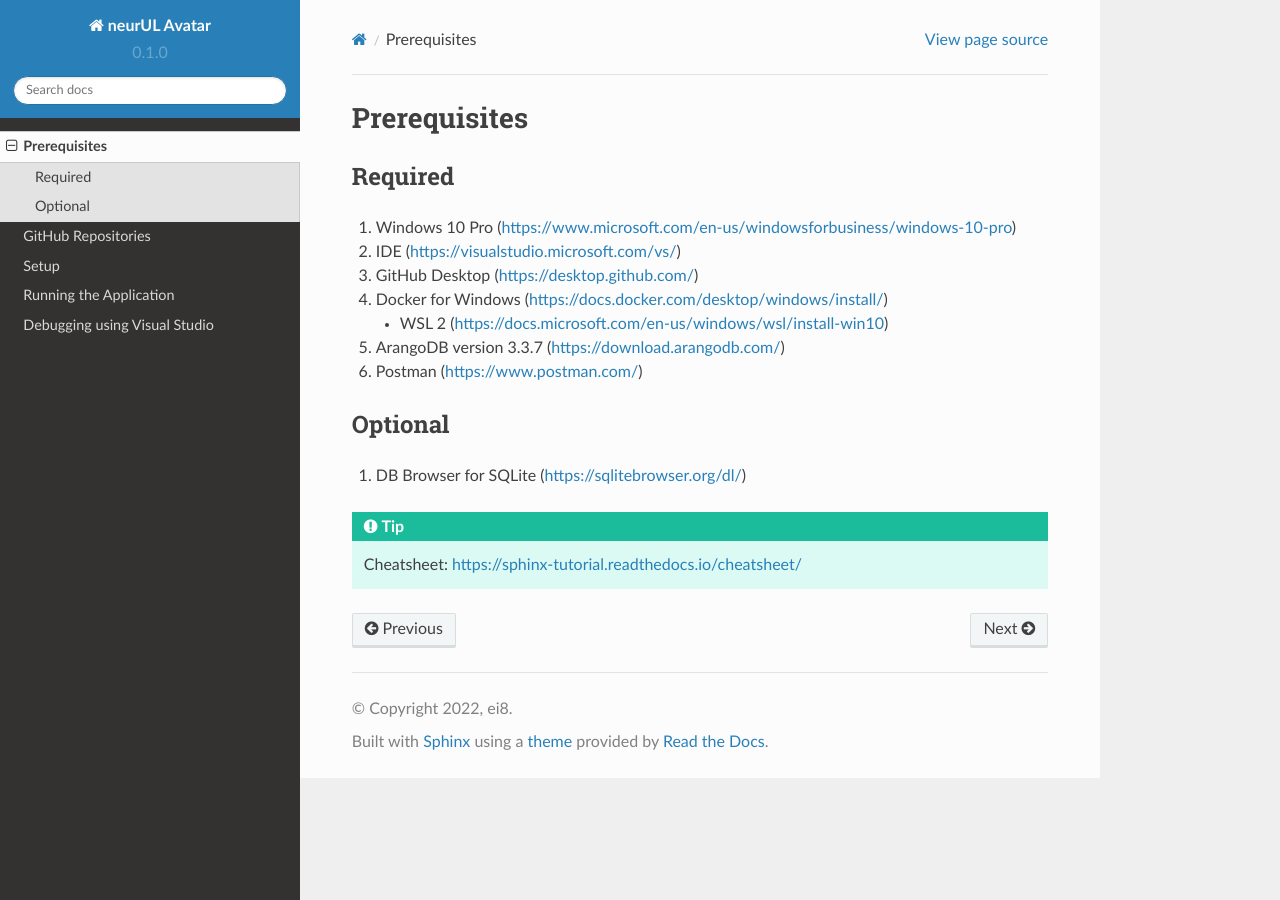
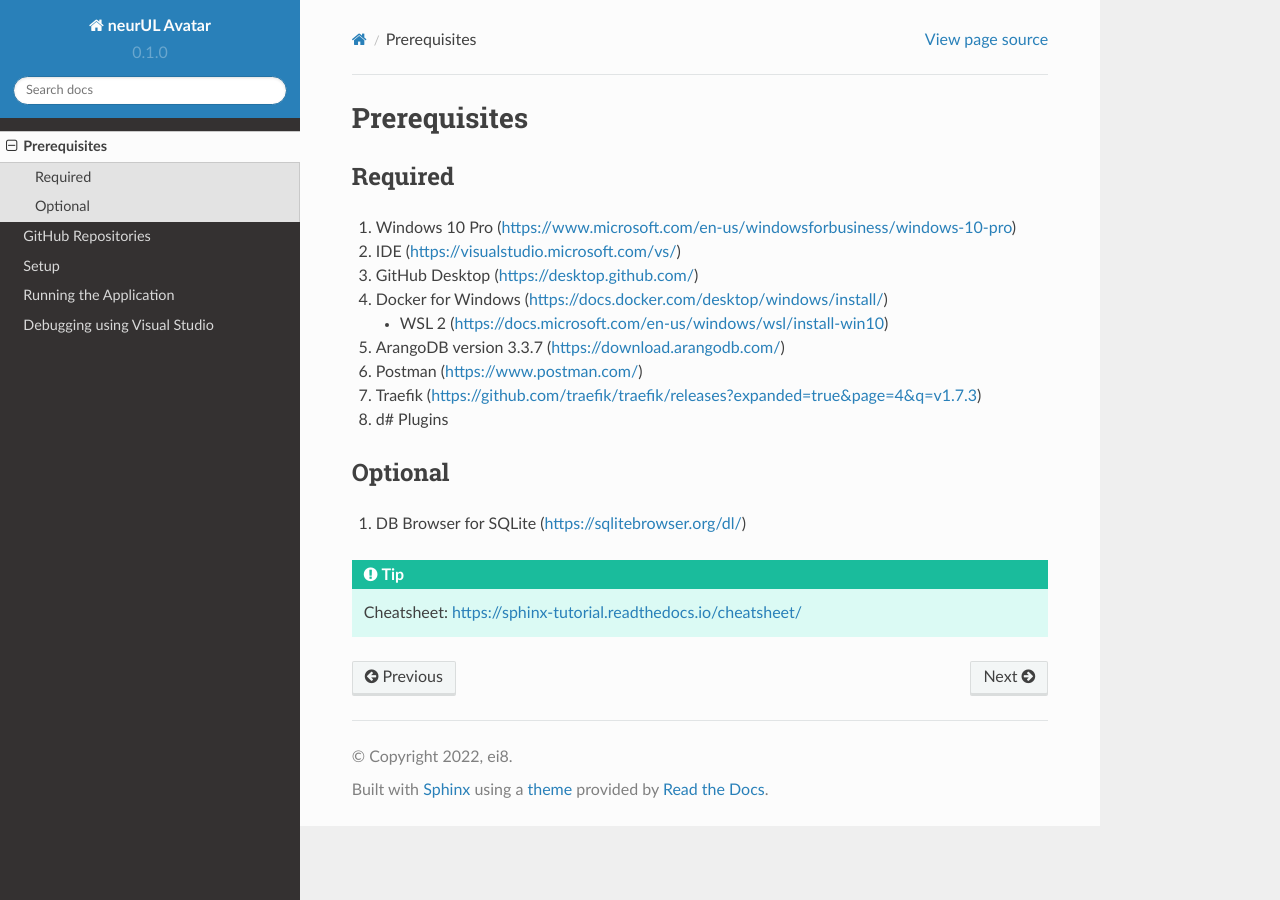
Before and after one commit to ei8/avatar-server-docs, a Sphinx documentation site: the page built from docs/source/prerequisites.rst, in a window 1280 px wide. Built offline with Sphinx 7.4.7 and the Read the Docs theme 2.0.0, drawn with Linux system fonts in a browser that asks for light colours.

Commit message:
Update prerequisites.rst

```diff
--- a/docs/source/prerequisites.rst
+++ b/docs/source/prerequisites.rst
@@ -11,6 +11,8 @@ Required
     * WSL 2 (https://docs.microsoft.com/en-us/windows/wsl/install-win10)
 #.  ArangoDB version 3.3.7 (https://download.arangodb.com/)
 #.  Postman (https://www.postman.com/)
+#.  Traefik (https://github.com/traefik/traefik/releases?expanded=true&page=4&q=v1.7.3)
+#.  d# Plugins
 
 Optional
 ---------
```
